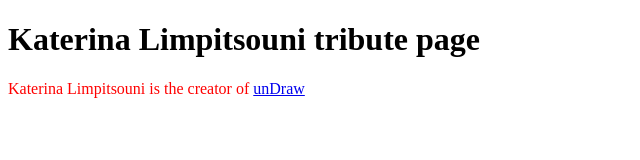
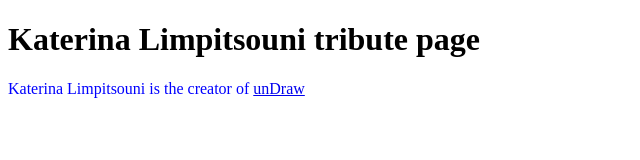
Before and after one commit to drFabio/coding-club-tribute, a plain HTML site: page index.html in a window 1280 px wide. Shown: the whole page, without its empty margins (0-640 px from the left). Drawn offline with Linux system fonts and the light colour scheme.

Commit message:
Changed color now to blue

```diff
--- a/index.html
+++ b/index.html
@@ -9,6 +9,6 @@
 <body>
     <h1>Katerina Limpitsouni tribute page </h1>
 
-    <p style="color:red;">Katerina Limpitsouni is the creator of <a href="https://undraw.co/illustrations">unDraw</a></p>
+    <p style="color:blue;">Katerina Limpitsouni is the creator of <a href="https://undraw.co/illustrations">unDraw</a></p>
 </body>
 </html>
```
